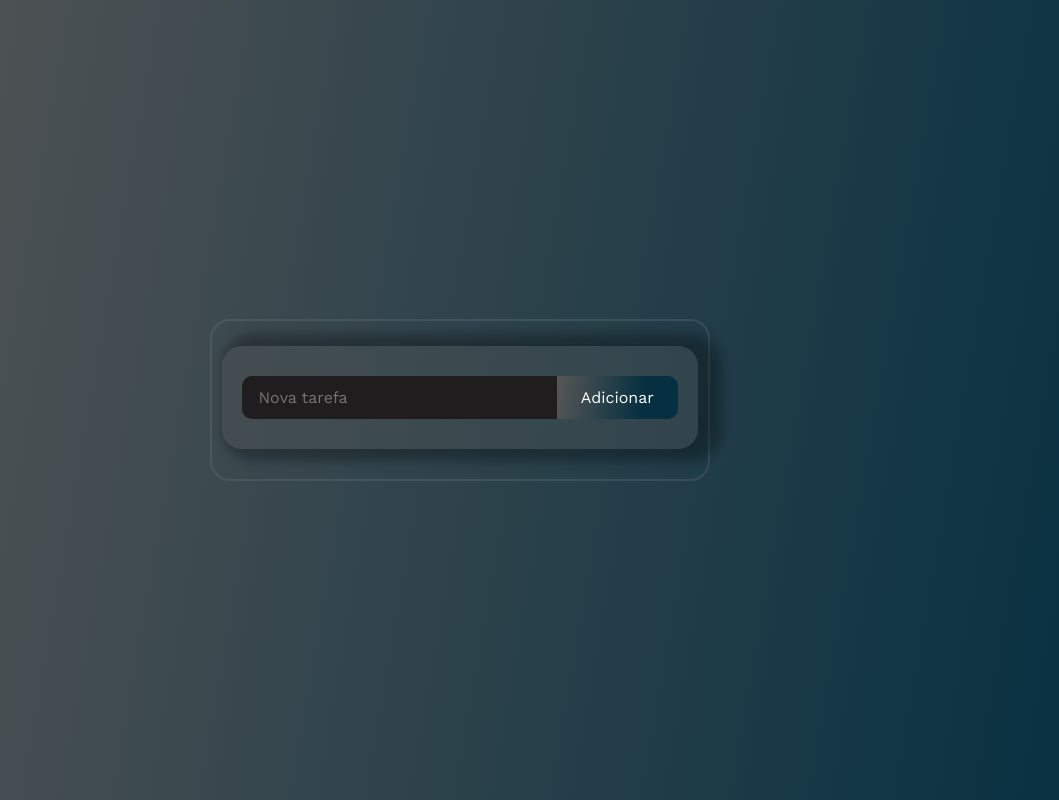
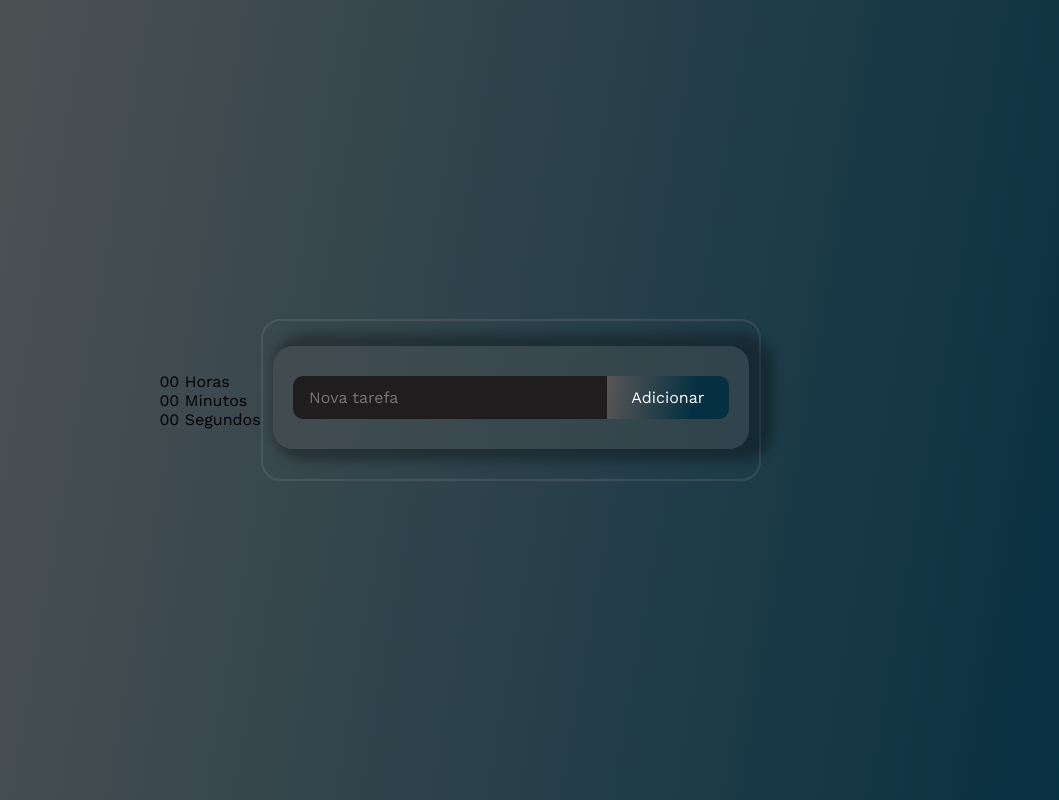
Before and after one commit to calvinjota/listaDeTarefas, a plain HTML site: page index.html in a window 1280 px wide. Shown: the whole page, without its empty margins (180-1239 px from the left). Drawn offline with nearby package versions, Linux system fonts and the light colour scheme.

Commit message:
Update index.html

```diff
--- a/index.html
+++ b/index.html
@@ -13,6 +13,26 @@
 </head>
 
 <body>
+
+    <div class="clock">
+
+        <div>
+            <span id="hours">00</span>
+            <span id="time">Horas</span>
+        </div>
+
+        <div>
+            <span id="minutes">00</span>
+            <span id="time">Minutos</span>
+        </div>
+
+        <div>
+            <span id="seconds">00</span>
+            <span id="time">Segundos</span>
+        </div>
+
+    </div>
+
     <div class="container">
 
         <div class="new_task_container">
```
